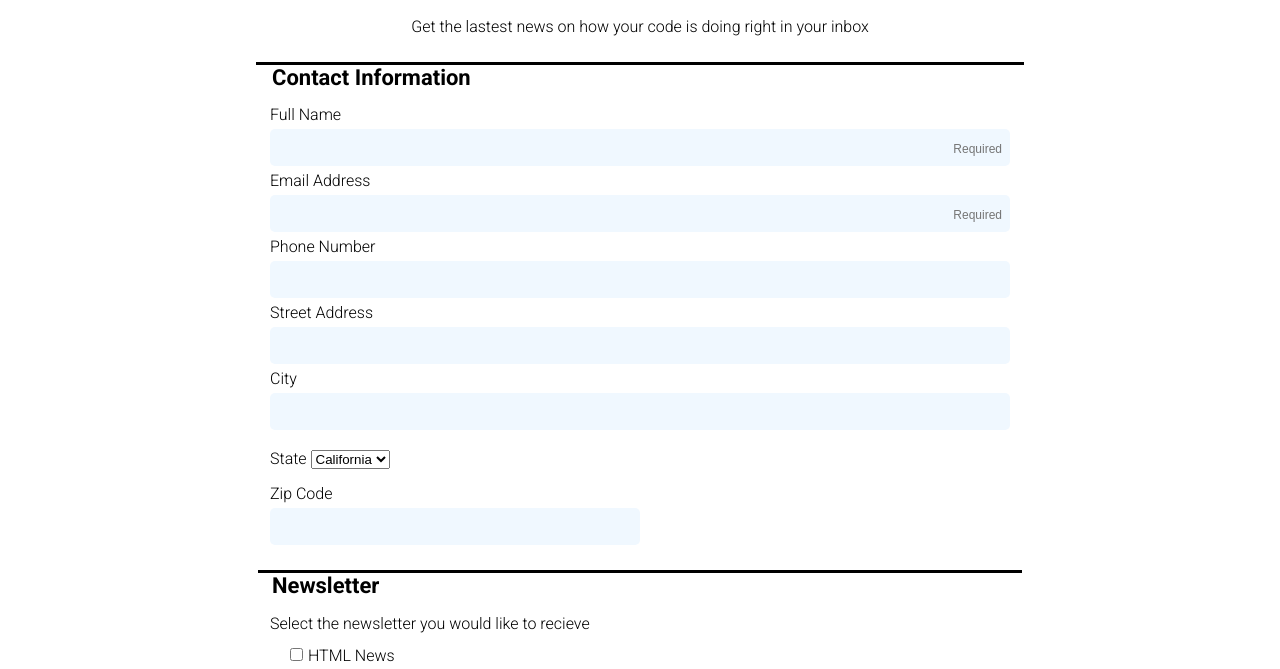
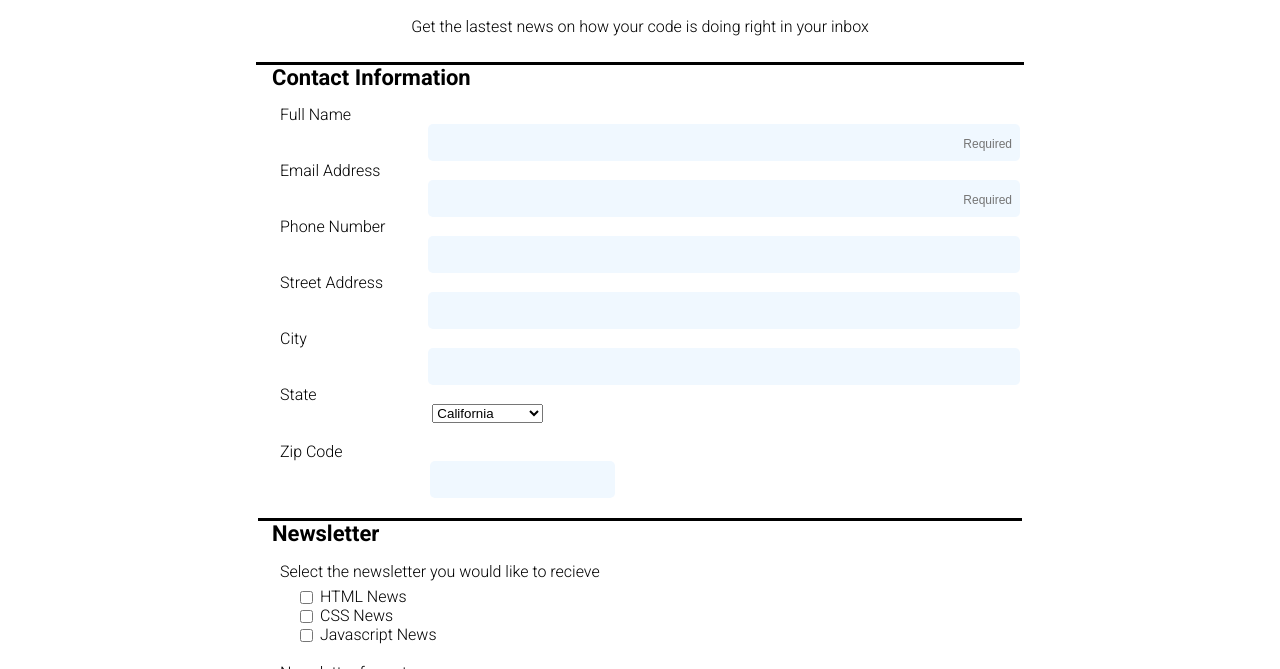
Before and after one commit to PrestonBarber/online-registration, a plain HTML site: page index.html in a window 1280 px wide. Shown: the part 110-779 px from the top of the page. Drawn offline with Linux system fonts and the light colour scheme.

Commit message:
fixed the corrections

```diff
--- a/index.html
+++ b/index.html
@@ -45,8 +45,8 @@
                 <legend>Newsletter</legend>
                 <label>Select the newsletter you would like to recieve</label>
                 <div class="check_check">
-                    <input type="checkbox" id="html_news" value="html_news" name="user_html"><label class="check" for="html_news">HTML News</label><br>
-                    <input type="checkbox" id="css_news" value="css_news" name="user_css"><label class="check" for="css_news">CSS News</label><br>
+                    <input type="checkbox" id="html_news" value="html_news" name="user_html"><label class="check" for="html_news">HTML News</label>
+                    <input type="checkbox" id="css_news" value="css_news" name="user_css"><label class="check" for="css_news">CSS News</label>
                     <input type="checkbox" id="javascript_news" value="javascript_news" name="user_javascript"><label class="check" for="javascript_news">Javascript News</label>
                 </div>
                 <label>Newsletter format</label>
@@ -55,7 +55,7 @@
                     <input type="radio" id="plain_text" value="plain_text" name="user_format"><label for="plain_text" class="radio">Plain Text</label>
                 </div>
                 <div class="bio">
-                    <label>Other topics you'd like to hear about</label>
+                    <label for="topic">Other topics you'd like to hear about</label>
                     <textarea id="topic" name="user_topic"></textarea>
                 </div>
                 <div class="sub">
--- a/style.css
+++ b/style.css
@@ -120,4 +120,39 @@ button {
         max-width: 768px;
         margin: auto;
     }
+    #first {
+        display: flex;
+        flex-direction: column;
+    }
+    input {
+        width: 80%;
+        margin: auto;
+        margin-right: -10px;
+    }
+    label {
+        margin: auto;
+        margin-left: 10px;
+    }
+    #state {
+        width: 15%;
+        margin: auto;
+        margin-right: 35em;
+    }
+    #zip {
+        width: 25%;
+        margin: auto;
+        margin-left: 10rem;
+    }
+    .check_check {
+        display: flex;
+        flex-direction: column;
+    }
+    input[type="checkbox"] {
+        margin: auto;
+        margin-left: 10px;
+    }
+    .check {
+        margin-left: 30px;
+        margin-top: -20px;
+    }
 }
```
